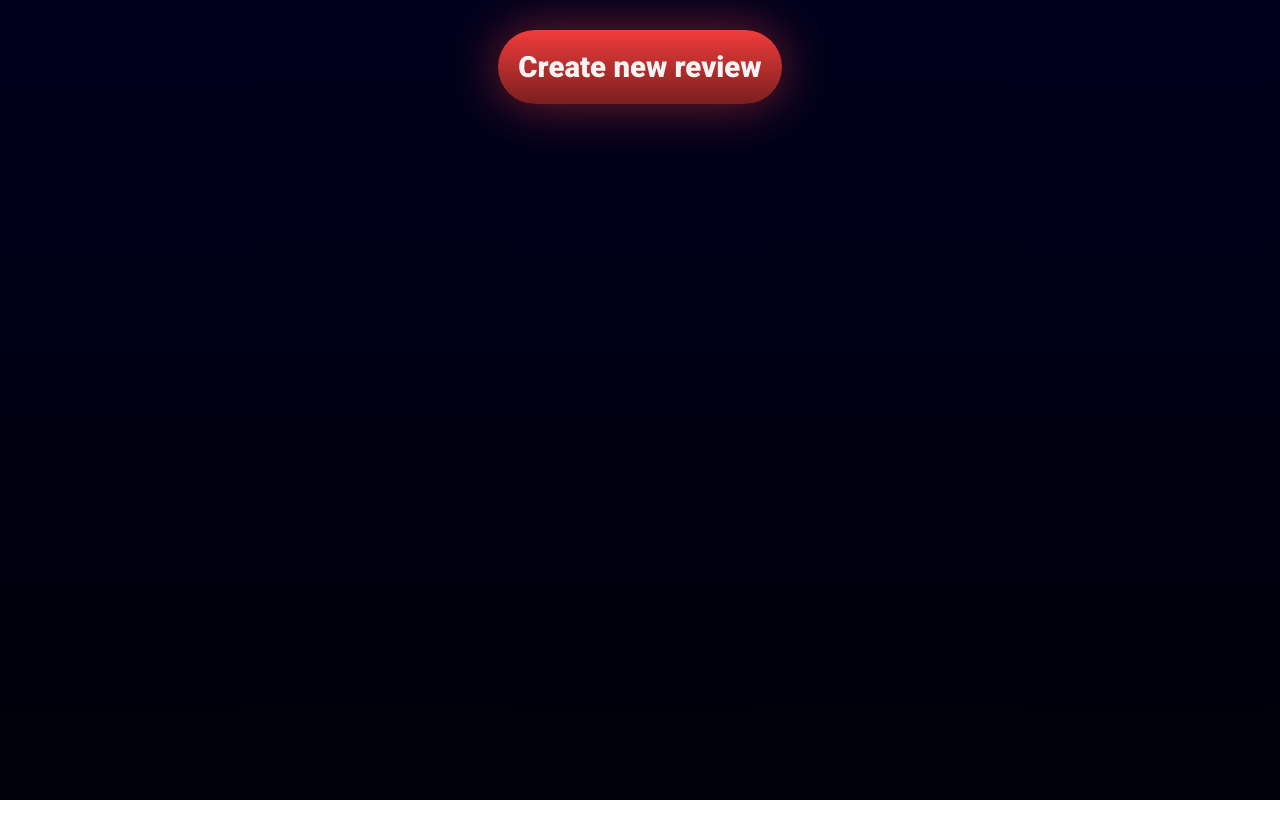
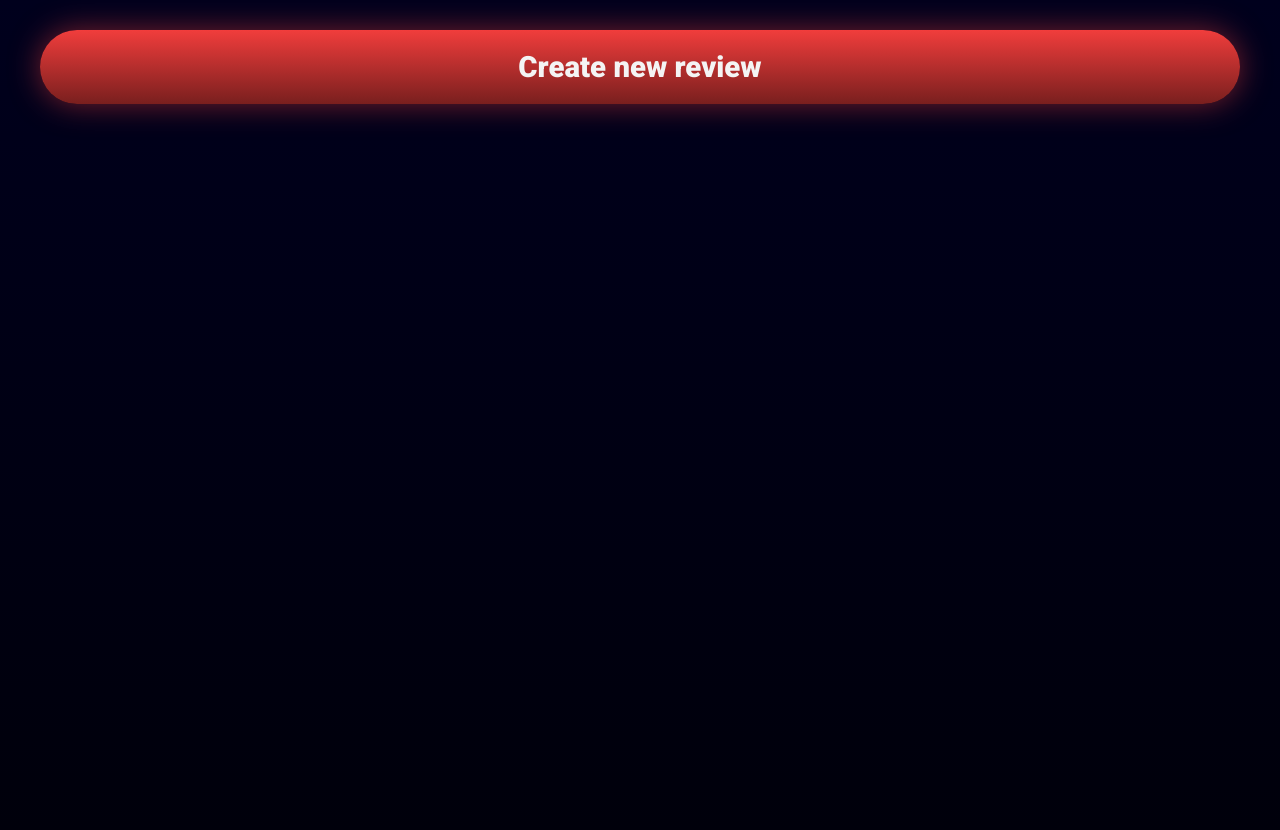
Before and after one commit to maximiliangustmann/capstone-project, a React (Create React App) app: page / in a window 1280 px wide. Before the commit the page ends 800 px from the top, so only its background shows below. Built offline with nearby package versions, Linux system fonts and the light colour scheme.

Commit message:
Implement QA

```diff
--- a/src/components/CreateButton.js
+++ b/src/components/CreateButton.js
@@ -3,11 +3,7 @@ import { NavLink } from 'react-router-dom'
 import styled from 'styled-components/macro'
 
 export default function CreateButton() {
-  return (
-    <StyledNavLink to="/create">
-      <Button>Create new review</Button>
-    </StyledNavLink>
-  )
+  return <StyledNavLink to="/create">Create new review</StyledNavLink>
 }
 
 const StyledNavLink = styled(NavLink)`
@@ -15,13 +11,10 @@ const StyledNavLink = styled(NavLink)`
   justify-content: center;
   align-items: center;
   text-decoration: none;
-`
-
-const Button = styled.button`
   border-radius: 50px;
   border: none;
   background: var(--gradient-red);
-  box-shadow: var(--shadow-red-50);
+  box-shadow: var(--shadow-red-30);
   font-size: 22pt;
   color: var(--main-white);
   font-weight: 900;
--- a/src/components/Form.js
+++ b/src/components/Form.js
@@ -175,7 +175,7 @@ const ButtonReset = styled.button`
   box-shadow: var(--shadow-red-30);
   font-size: 22pt;
   color: var(--main-white);
-  font-weight: 900;
+  font-weight: 500;
   padding: 9px 14px;
 `
 
@@ -186,6 +186,6 @@ const ButtonSubmit = styled.button`
   box-shadow: var(--shadow-green);
   font-size: 22pt;
   color: var(--main-white);
-  font-weight: 900;
+  font-weight: 500;
   padding: 9px 14px;
 `
```
